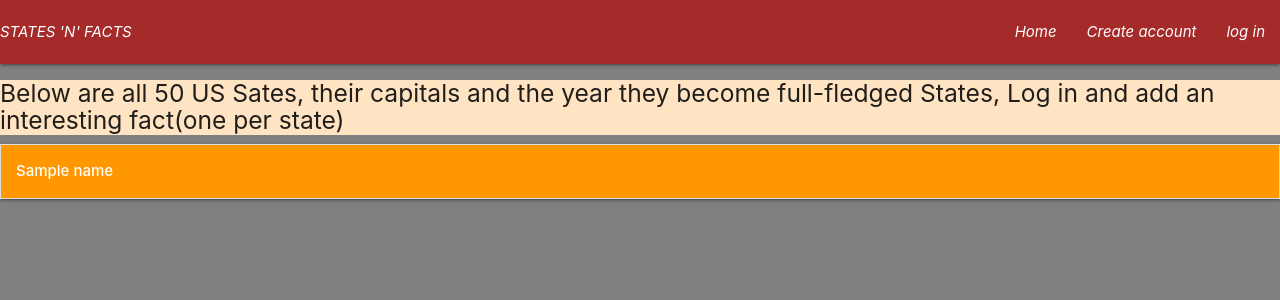
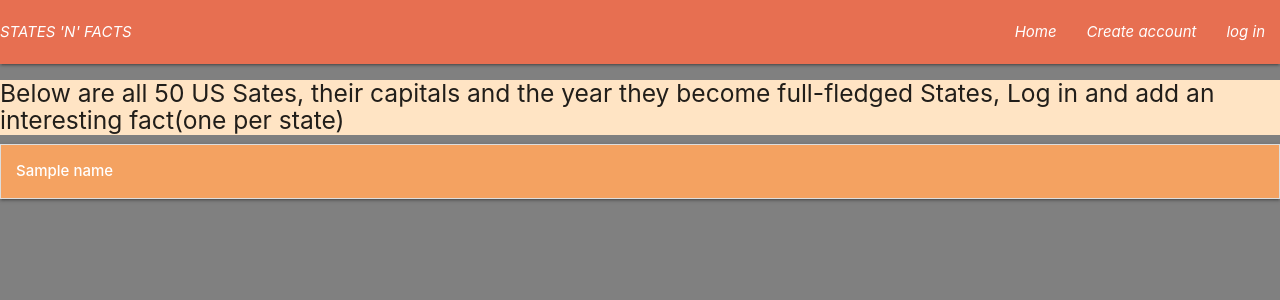
Before and after one commit to Code-Institute-Submissions/NyHagan-Statesproject_MayResub, a Flask app: page / in a window 1280 px wide. Shown: the top 300 px of the page. Run offline with Flask 2, Linux system fonts and the light colour scheme; a database or web service that is not in the repository returns one stand-in record (values such as "Sample title"); some libraries are stand-ins or nearby versions.

Commit message:
change collapaible body colour to sandy brown

```diff
--- a/static/css/style.css
+++ b/static/css/style.css
@@ -4,7 +4,7 @@ body{
 
 #logonav{
     font-style: italic;
-    background-color: brown;
+    background-color: rgb(231, 111, 81);
     float: right;
 }
 
@@ -39,3 +39,7 @@ body{
     float: right;
 
 }
+
+.collapsible-header{
+    background-color: rgb(244, 162, 97);
+}
--- a/templates/names.html
+++ b/templates/names.html
@@ -8,7 +8,7 @@
         <ul class="collapsible">
             {% for name in names %}
             <li>
-                <div class="collapsible-header white-text orange  text-shadow">
+                <div class="collapsible-header white-text text-shadow">
                     <strong>{{ name.state_name }}</strong>
                 </div>
                 <div class="collapsible-body">
```
